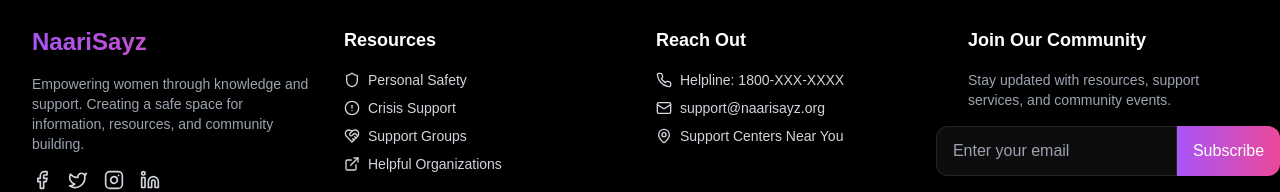
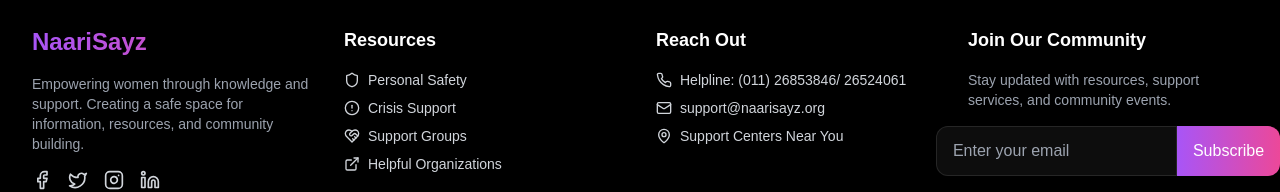
Before and after one commit to deepanshigautam/NaariSayz, a Next.js app: page /report in a window 1280 px wide. Shown: the part 1156-1348 px from the top of the page. Built offline with nearby package versions, Linux system fonts and the light colour scheme; no server answers.

Commit message:
helpline updated

```diff
--- a/src/components/footer.tsx
+++ b/src/components/footer.tsx
@@ -84,9 +84,9 @@ const Footer = () => {
               <h4 className="text-lg font-semibold text-white">Reach Out</h4>
               <ul className="space-y-2">
                 <li>
-                  <a href="tel:1800-XXX-XXXX" className="text-sm hover:text-purple-500 transition-colors flex items-center gap-2">
+                  <a href="tel:(011) 26853846/ 26524061" className="text-sm hover:text-purple-500 transition-colors flex items-center gap-2">
                     <Phone className="w-4 h-4" />
-                    Helpline: 1800-XXX-XXXX
+                    Helpline: (011) 26853846/ 26524061
                   </a>
                 </li>
                 <li>
```
